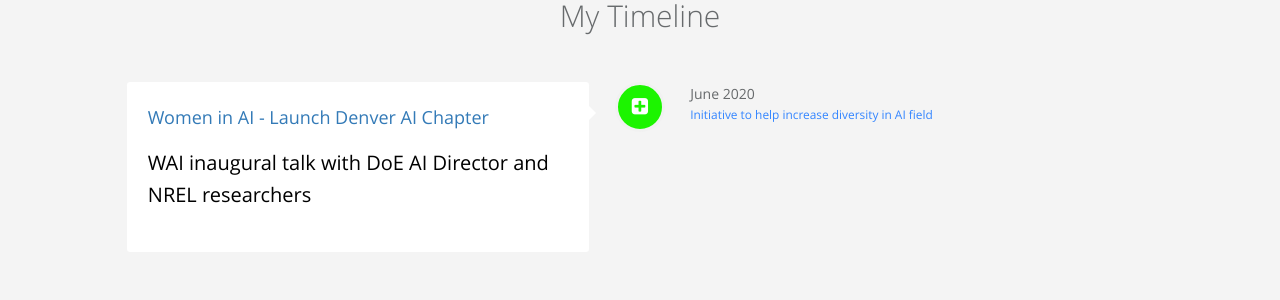
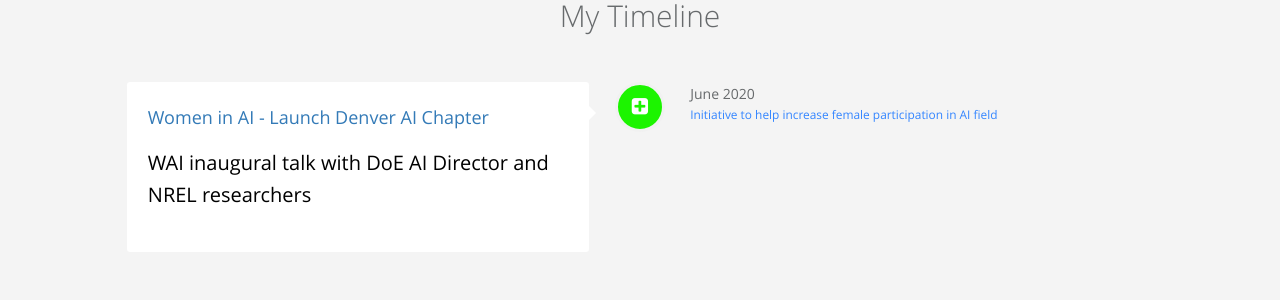
Before and after one commit to sakshi-mishra/sakshi-mishra.github.io, a Jekyll site: the page built from index.html, in a window 1280 px wide and 900 px high, scrolled down 1353 px. Shown: the part 154-454 px from the top of the window. Built offline with Jekyll 4.4.1, drawn with Linux system fonts in a browser that asks for light colours.

Commit message:
timeline update

```diff
--- a/_data/index/my-timeline.yml
+++ b/_data/index/my-timeline.yml
@@ -11,7 +11,7 @@
     detail: June 2020
     i18n: company_a_date
   job:
-    detail: Initiative to help increase diversity in AI field
+    detail: Initiative to help increase female participation in AI field
     i18n: company_a_job
   icon: fa-plus-square
   present: true
```
